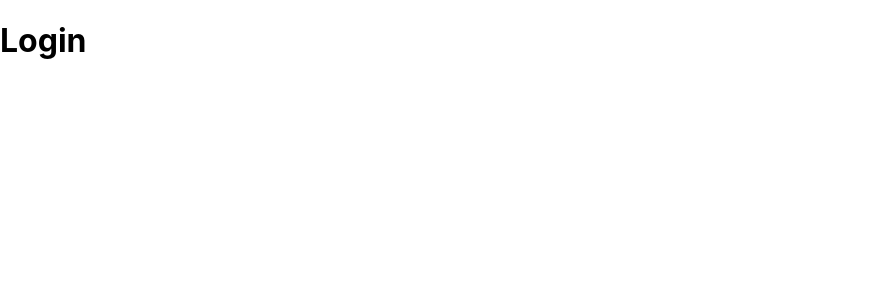
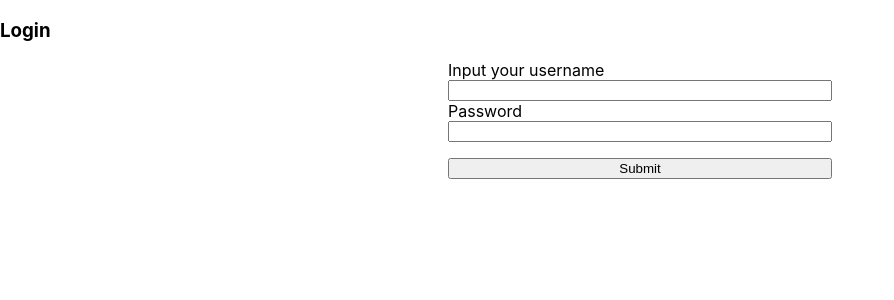
Before and after one commit to asaadam/Ayodev-Frontend, a React (Create React App) app: page /login in a window 1280 px wide. Shown: the top 300 px of the page, without its empty margins (0-894 px from the left). Built offline with nearby package versions, Linux system fonts and the light colour scheme.

Commit message:
Add Form

```diff
--- a/package.json
+++ b/package.json
@@ -3,6 +3,7 @@
   "version": "0.0.0",
   "private": true,
   "dependencies": {
+    "axios": "^0.19.0",
     "react": "^16.11.0",
     "react-dom": "^16.11.0",
     "react-router-dom": "^5.1.2",
--- /dev/null
+++ b/src/pages/HomePage.css
@@ -0,0 +1,13 @@
+.loader {
+    border: 16px solid #f3f3f3; /* Light grey */
+    border-top: 16px solid #3498db; /* Blue */
+    border-radius: 50%;
+    width: 120px;
+    height: 120px;
+    animation: spin 2s linear infinite;
+  }
+
+  @keyframes spin {
+    0% { transform: rotate(0deg); }
+    100% { transform: rotate(360deg); }
+  }
--- a/src/pages/HomePage.js
+++ b/src/pages/HomePage.js
@@ -1,8 +1,31 @@
 import React, { useState } from 'react';
-
+import { Link } from 'react-router-dom';
+import Axios from 'axios';
+import './HomePage.css';
 
 export default function HomePage() {
 
-  return (<h1>HomePage</h1>)
+
+  let [judul,setJudul]=useState(null);
+
+ async function getData(){
+   let data = 'Halo'
+   data = await Axios.get('http://www.mocky.io/v2/5de11264320000620e809174?mocky-delay=4000ms')
+    setJudul(data.data.Content);
+  }
+
+  getData();
+
+  return (
+    <div>
+    {judul ?   <h1>{judul}</h1> :<div class="loader"></div> }
+      <Link to='/login'>
+        <button >Login</button>
+      </Link>
+      <Link to='/register'>
+        <button>Register</button>
+      </Link>
+    </div>
+  )
 
 }
--- /dev/null
+++ b/src/pages/Login.css
@@ -0,0 +1,16 @@
+
+.box{
+    display: flex;
+    justify-content: center;
+    align-items: center;
+}
+.form{
+    width: 30%;
+    display: flex;
+    flex-direction: column;
+}
+
+label{
+    display:flex;
+    flex-direction:column;
+}
--- a/src/pages/Login.js
+++ b/src/pages/Login.js
@@ -1,8 +1,41 @@
-import React, { useState } from 'react';
-
+import React, { useState,Fragment } from 'react';
+import './Login.css';
 
 export default function Login() {
 
-  return (<h1>Login</h1>)
+  let [usernameError,setUsernameError]=useState(false);
+  function checkUsername (data){
+    console.log(data.length);
+    if (data.charAt(0) != '@'){
+      setUsernameError(true);
+    }
+     if (data.length === 0){
+      setUsernameError(false);
+    }
+    if (data.charAt(0) == '@'){
+      setUsernameError(false);
+    }
+  }
+
+  return (
+      <div className='body'>
+        <h3>Login</h3>
+        <div className='box'>
+        <form className='form'>
+       {usernameError?<h3 style={{color:'red'}}>Tolong pakai @ ya</h3>:<Fragment/>}
+        <label >
+        Input your username
+          <input type="text" onChange={data=>checkUsername(data.target.value)}></input>
+          </label>
+          <label>
+          Password
+          <input type="password"></input>
+          </label>
+          <button style={{marginTop:'1rem'}}>Submit</button>
+        </form>
+        </div>
+      </div>
+
+  )
 
 }
```
Also changed, not shown: 1 other file (tests, documents, lock files or other folders).
